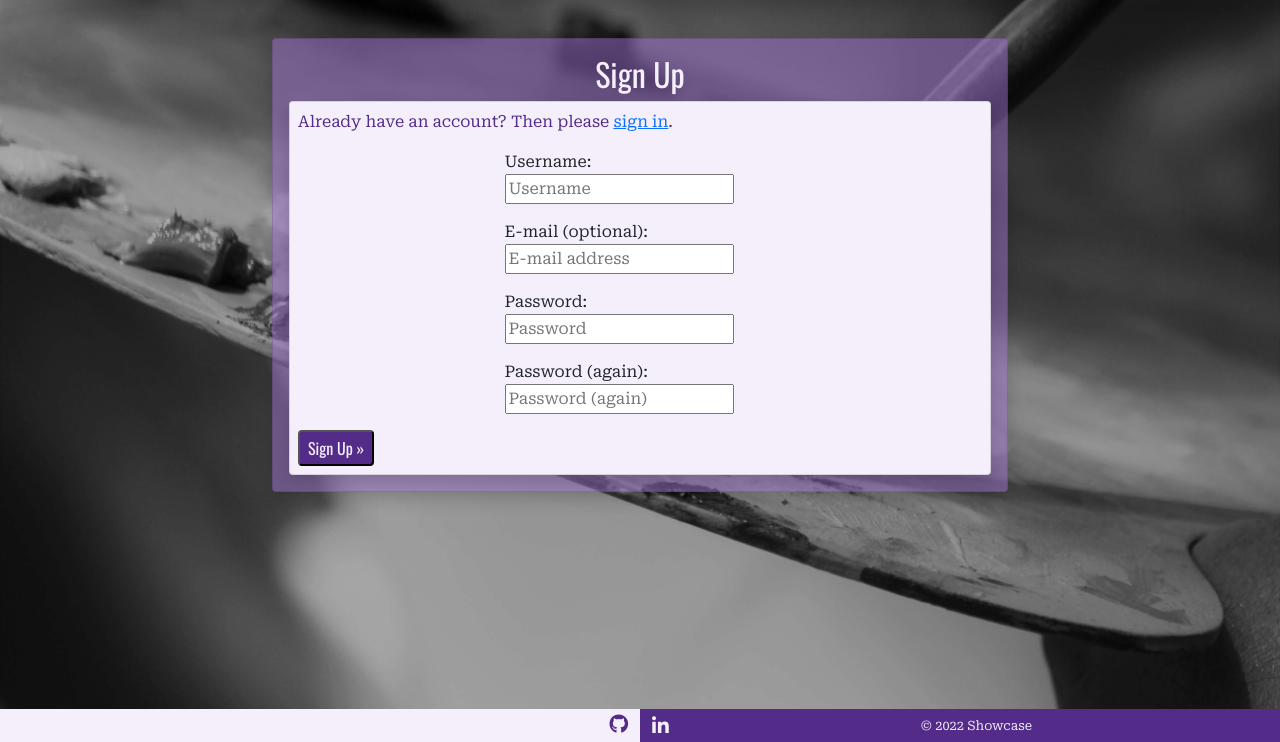
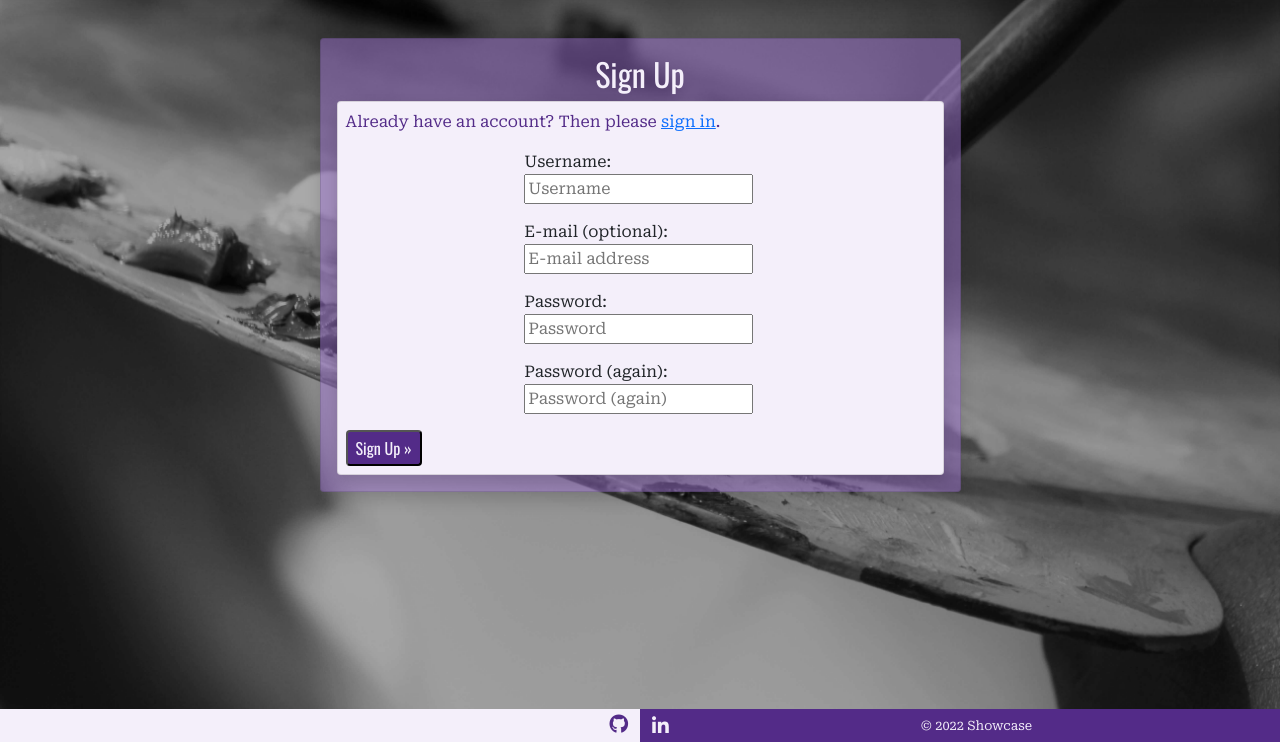
Before and after one commit to mwarddev/showcase, a Django app: page /accounts/signup/ in a window 1280 px wide. Shown: the part 58-800 px from the top of the page. Run offline with Django 3.2, Linux system fonts and the light colour scheme; some libraries are stand-ins or nearby versions.

Commit message:
Adjust max width of sign up form fields

```diff
--- a/templates/account/signup.html
+++ b/templates/account/signup.html
@@ -8,7 +8,7 @@
 
 <div class="container">
   <div class="row justify-content-center">
-    <div class="col-md-8">
+    <div class="col col-md-7">
       <div class="card trans shadow">
         <div class="card-body">
           <h2 class="text-center card-title oswald-title off-white">{% trans "Sign Up" %}</h2>
```
